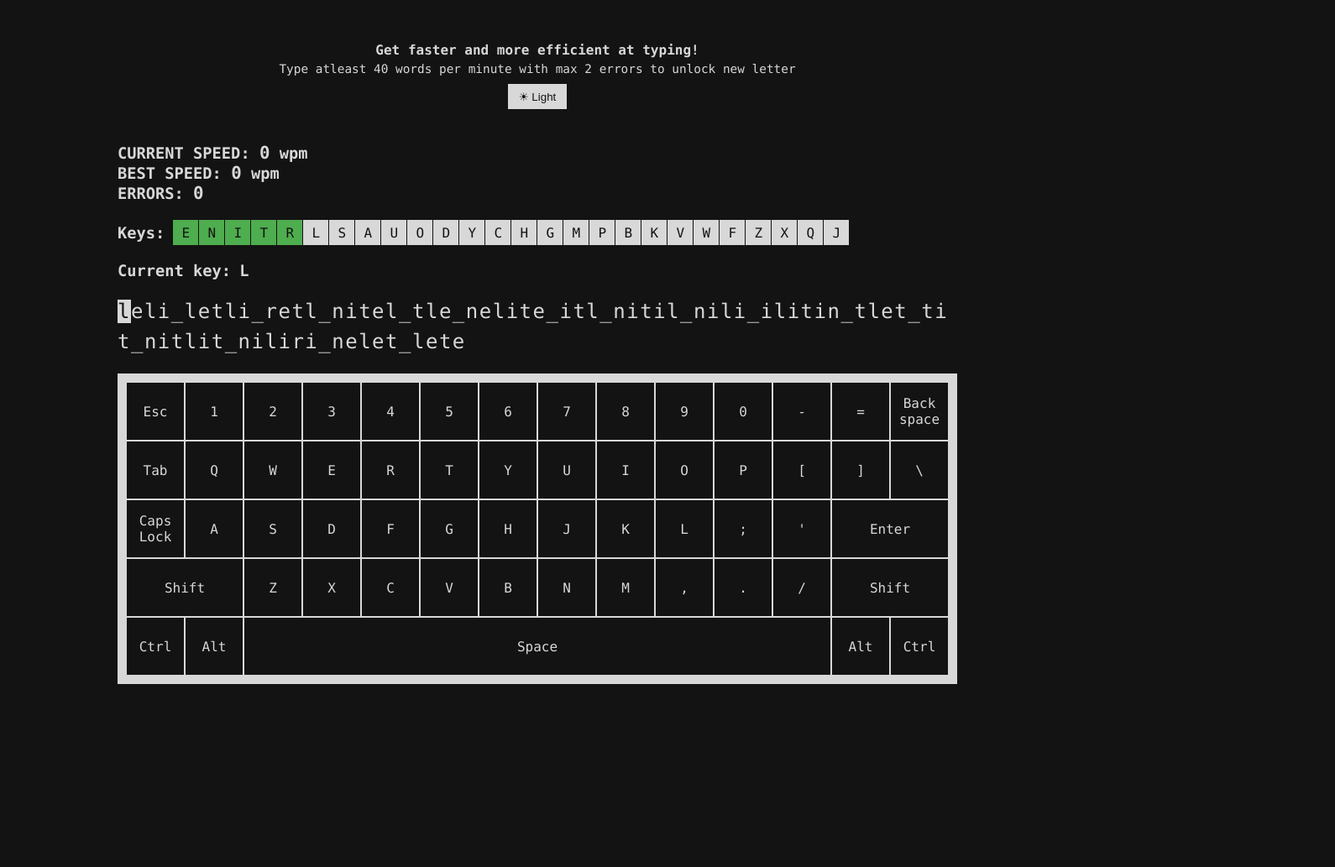
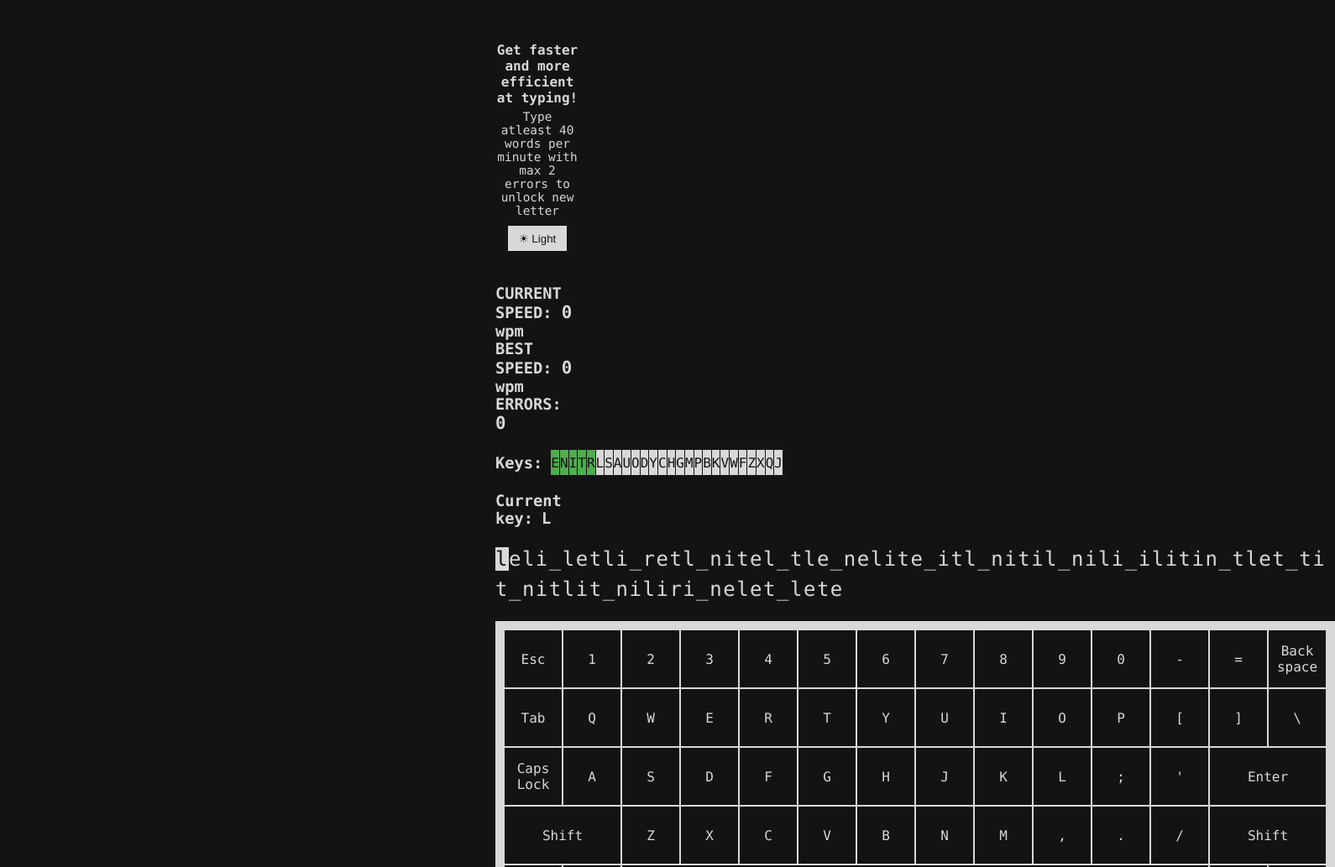
Before and after one commit to karolis1975/TouchTyping-App, a plain HTML site: page index.html in a window 1280 px wide. Shown: the top 1033 px of the page at 84% size, 1590 px wide, since content can reach past the window. Before the commit the page ends 865 px from the top, so only its background shows below. Drawn offline with Linux system fonts and the light colour scheme.

Commit message:
second commit

```diff
--- a/main.scss
+++ b/main.scss
@@ -15,7 +15,7 @@ body {
   margin: 50px auto;
   color: var(--primary);
   .main-container {
-    width: 1000px;
+    width: 100px;
     margin: 0 auto;
     .header {
       text-align: center;
```
Also changed, not shown: main.css, 1 other file.
